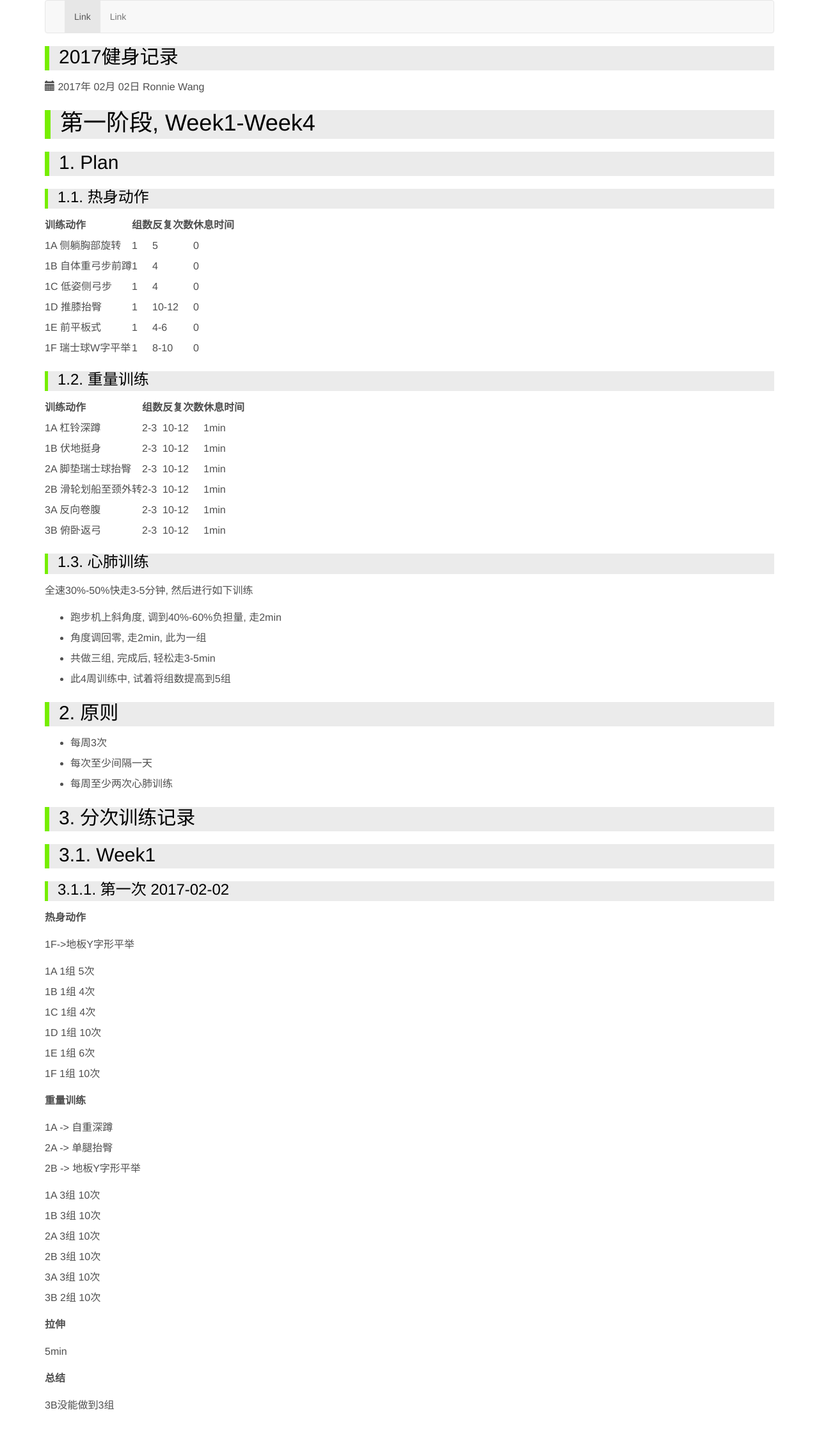
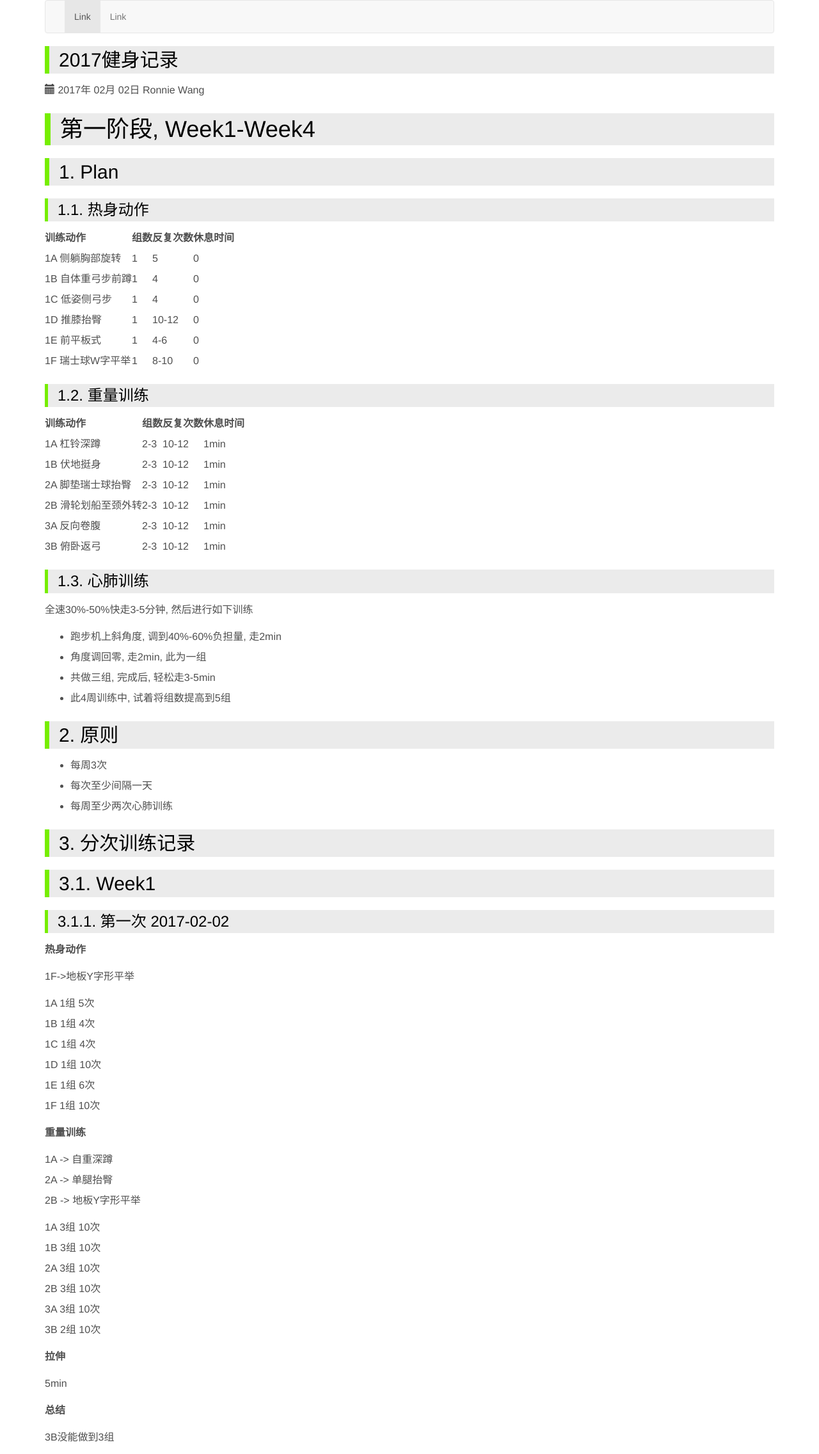
Before and after one commit to ronniewang/ronniewang.github.io, a Jekyll site: the page built from _posts/2017-02-02-2017健身记录.md, in a window 1280 px wide. Shown: the whole page at 64% size. Built offline with Jekyll 4.4.1, drawn with Linux system fonts in a browser that asks for light colours; before the commit the page ends 2222 px from its top, so only the background shows below that.

Commit message:
update files

```diff
--- a/_layouts/default.html
+++ b/_layouts/default.html
@@ -25,24 +25,21 @@
         h1 {
             color: black;
             border-left: 9px solid #76EE00;
-            padding-left: 15px;
-            padding-bottom: 5px;
+            padding: 5px 5px 5px 15px;
             background-color: #EBEBEB;
         }
 
         h2 {
             color: black;
             border-left: 7px solid #76EE00;
-            padding-left: 15px;
-            padding-bottom: 5px;
+            padding: 5px 5px 5px 15px;
             background-color: #EBEBEB;
         }
 
         h3 {
             color: black;
             border-left: 5px solid #76EE00;
-            padding-left: 15px;
-            padding-bottom: 5px;
+            padding: 5px 5px 5px 15px;
             background-color: #EBEBEB;
         }
 
```
